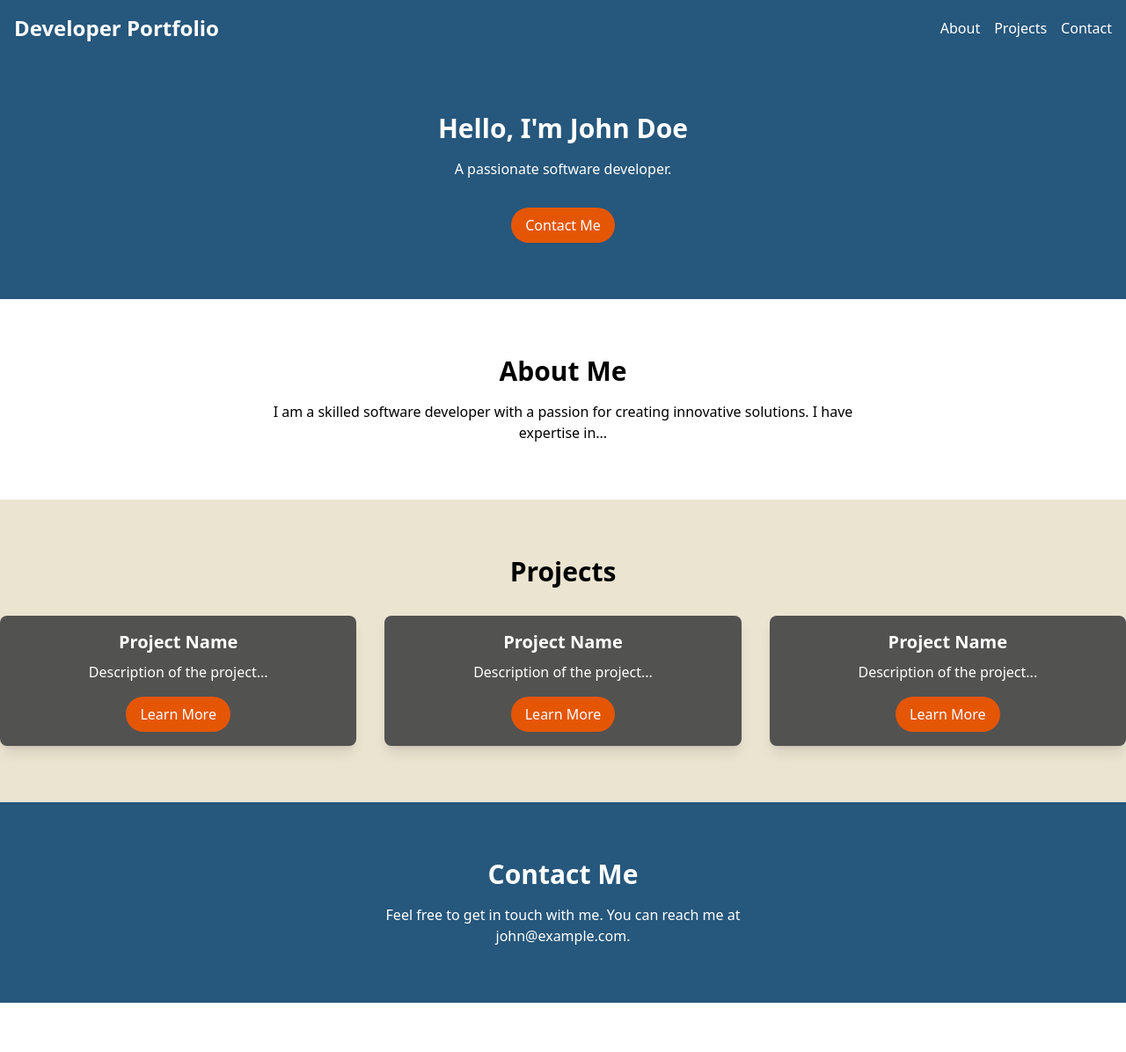
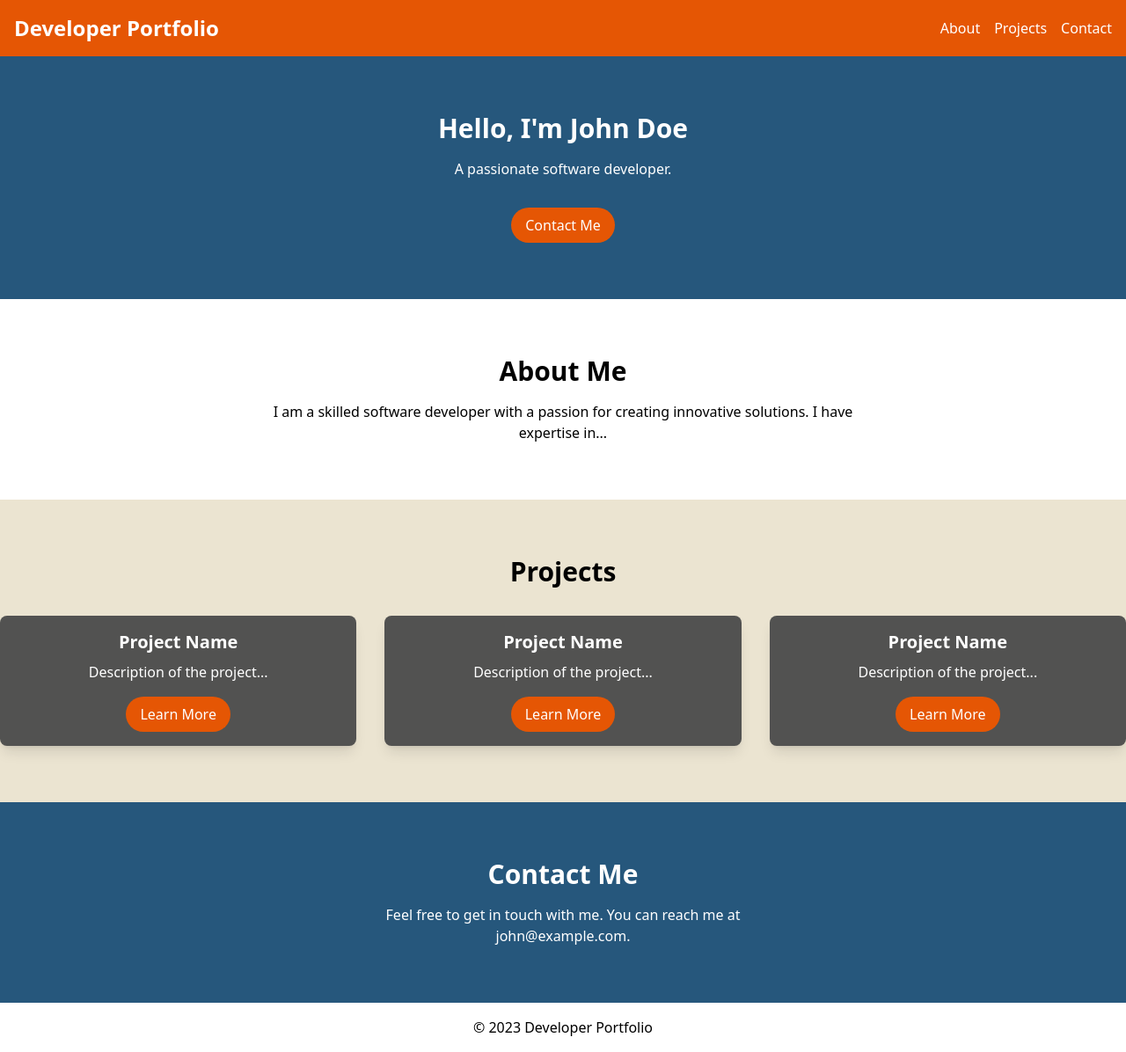
Before and after one commit to Michael-Benjamin/Michael-Benjamin.github.io, a website: page docs/index.html in a window 1280 px wide. Shown: the whole page at 88% size. Drawn offline with Linux system fonts and the light colour scheme.

Commit message:
Sticky nav bar

```diff
--- a/docs/index.html
+++ b/docs/index.html
@@ -10,7 +10,7 @@
     <body class="bg-portfolio-bg text-portfolio-text">
 
         <!-- Navigation -->
-        <nav class="bg-primary-color text-white p-4">
+        <nav class="bg-secondary-color text-white p-4 sticky top-0 z-10">
             <div class="container mx-auto">
                 <div class="flex justify-between items-center">
                     <h1 class="text-2xl font-semibold">Developer Portfolio</h1>
@@ -78,7 +78,7 @@
         </section>
 
         <!-- Footer -->
-        <footer class="bg-portfolio-bg text-white py-4">
+        <footer class="bg-portfolio-bg py-4">
             <div class="container mx-auto text-center">
                 &copy; 2023 Developer Portfolio
             </div>
```
Also changed, not shown: docs/main.min.css.
